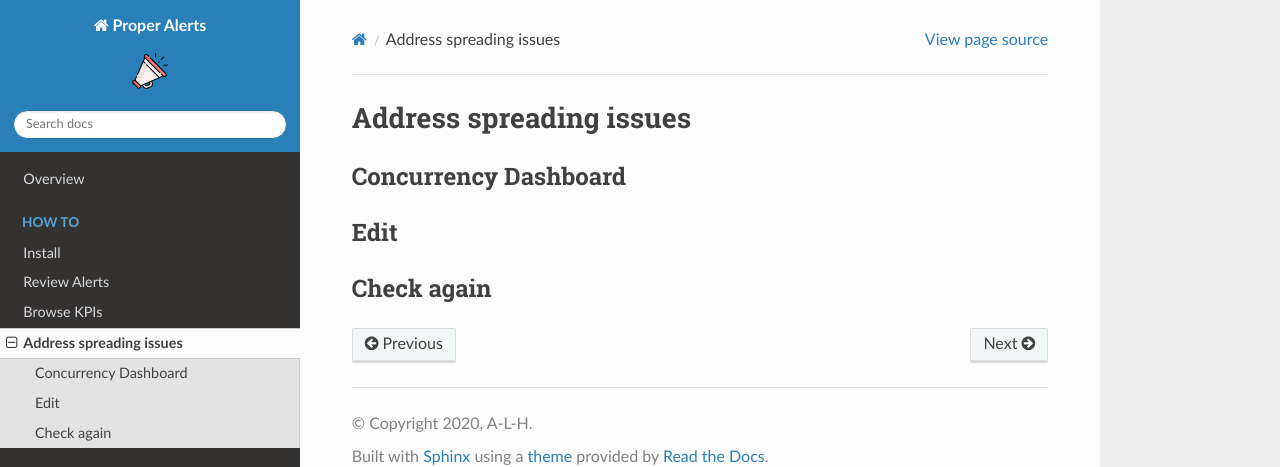
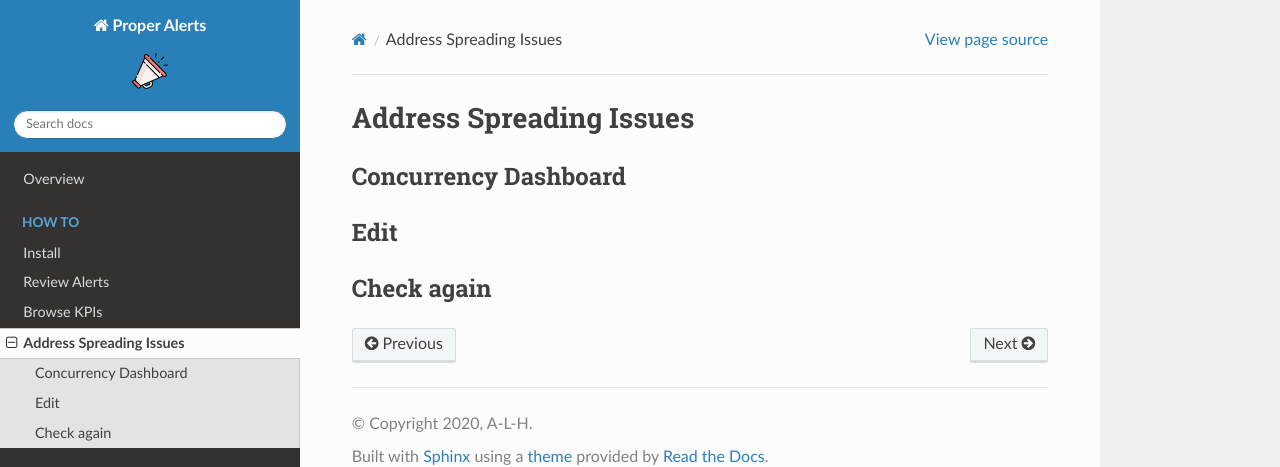
Before and after one commit to a-l-h/splunk-app-proper-alerts, a Sphinx documentation site: the page built from doc/spreading.rst, in a window 1280 px wide. Shown: the top 467 px of the page. Built offline with Sphinx 7.4.7 and the Read the Docs theme 2.0.0, drawn with Linux system fonts in a browser that asks for light colours.

```diff
--- a/doc/spreading.rst
+++ b/doc/spreading.rst
@@ -1,4 +1,4 @@
-Address spreading issues
+Address Spreading Issues
 ------------------------
 
 Concurrency Dashboard
```
